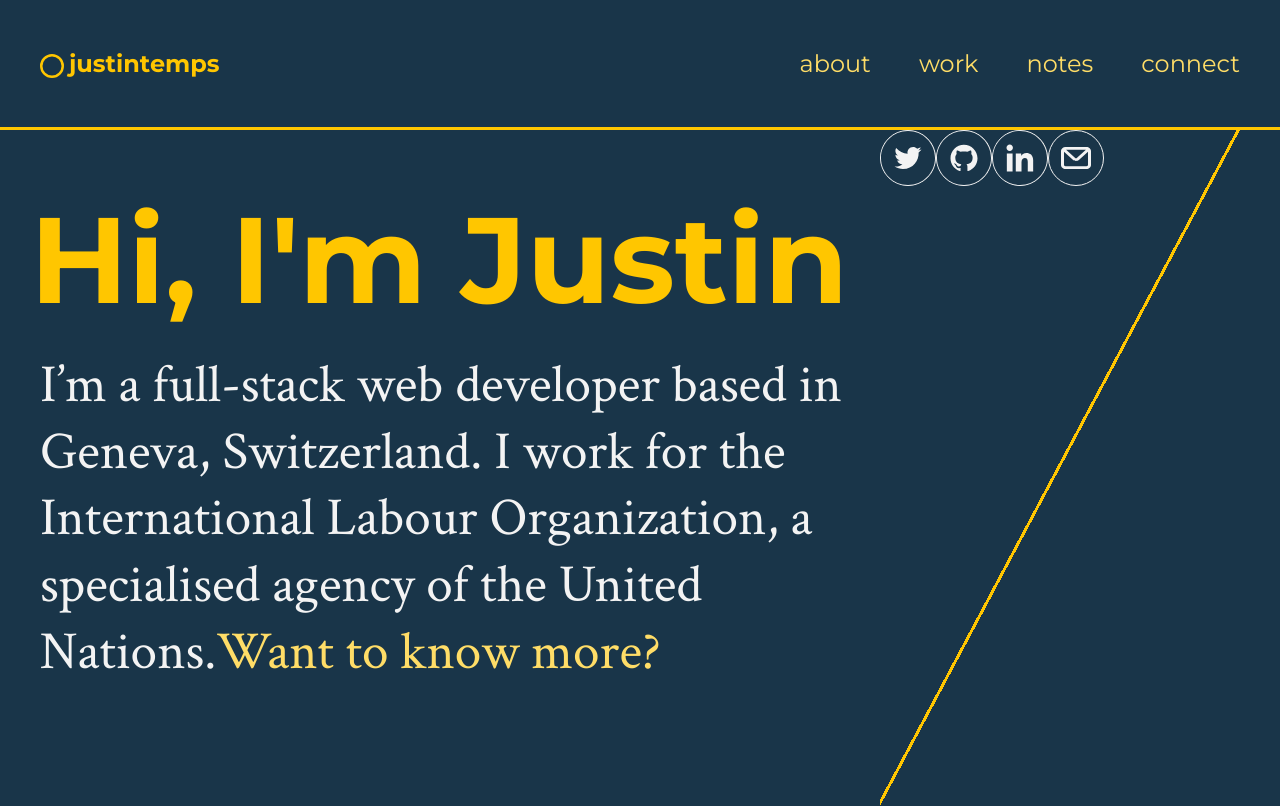
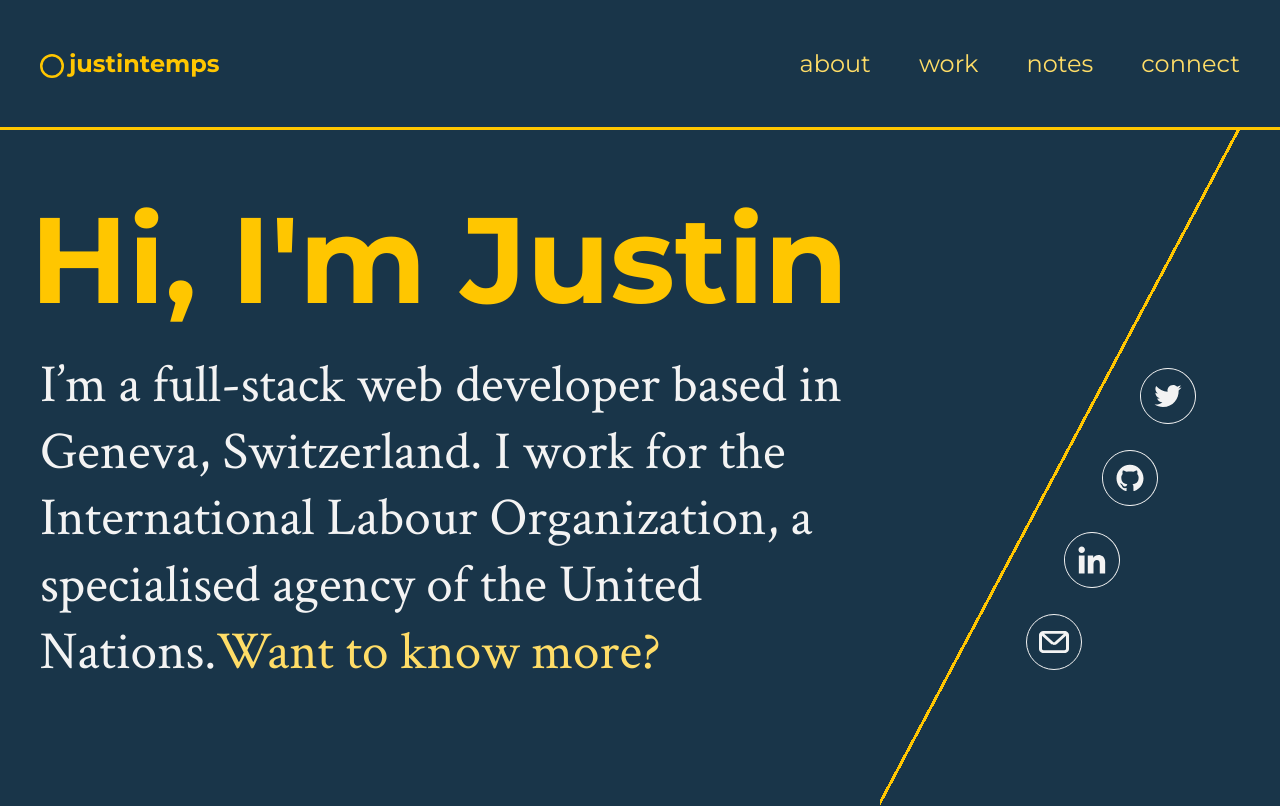
Before and after one commit to justintemps/justintemps, a Next.js app: page / in a window 1280 px wide. Built offline with nearby package versions, Linux system fonts and the light colour scheme.

Commit message:
Add connecticons and display horizontally

```diff
--- a/components/connecticon/index.tsx
+++ b/components/connecticon/index.tsx
@@ -1,41 +1,9 @@
-import styled from "styled-components";
-import Twitter from "./icons/twitter.svg";
-import LinkedIn from "./icons/linkedin.svg";
+import Link from "next/link";
 import Email from "./icons/email.svg";
 import Github from "./icons/github.svg";
-import Link from "next/link";
-
-const Button = styled.a`
-  /* all: unset; */
-  width: 56px;
-  height: 56px;
-  cursor: pointer;
-  display: inline-block;
-
-  svg {
-    width: inherit;
-    height: inherit;
-
-    circle,
-    path {
-      transition: fill 250ms ease, stroke 250ms ease;
-    }
-  }
-
-  &:hover,
-  &:focus {
-    svg {
-      [class*="foreground"] {
-        fill: ${(props) => props.theme.colors.background};
-        stroke: ${(props) => props.theme.colors.background};
-      }
-      [class*="background"] {
-        fill: ${(props) => props.theme.colors.accent};
-      }
-    }
-  }
-`;
-
+import LinkedIn from "./icons/linkedin.svg";
+import Twitter from "./icons/twitter.svg";
+import { Button } from "./styled";
 interface IconProps {
   icon: "twitter" | "linkedin" | "email" | "github";
 }
--- /dev/null
+++ b/components/connecticon/styled.tsx
@@ -0,0 +1,32 @@
+import styled from "styled-components";
+
+export const Button = styled.a`
+  /* all: unset; */
+  width: 56px;
+  height: 56px;
+  cursor: pointer;
+  display: inline-block;
+
+  svg {
+    width: inherit;
+    height: inherit;
+
+    circle,
+    path {
+      transition: fill 250ms ease, stroke 250ms ease;
+    }
+  }
+
+  &:hover,
+  &:focus {
+    svg {
+      [class*="foreground"] {
+        fill: ${(props) => props.theme.colors.background};
+        stroke: ${(props) => props.theme.colors.background};
+      }
+      [class*="background"] {
+        fill: ${(props) => props.theme.colors.accent};
+      }
+    }
+  }
+`;
--- a/components/layout/index.tsx
+++ b/components/layout/index.tsx
@@ -30,6 +30,11 @@ export const Block = styled.div`
 export const Aside = styled.div`
   height: 100%;
   position: relative;
+  display: flex;
+  flex-flow: column;
+  align-items: center;
+  justify-content: flex-start;
+  padding-top: 14.2rem;
 
   &:after {
     pointer-events: none;
@@ -49,3 +54,22 @@ export const Aside = styled.div`
     );`};
   }
 `;
+
+export const Diagonal = styled.div`
+  --offset: 30%;
+  --modifier: 38px;
+  position: relative;
+  margin: 11px 0;
+  &:first-child {
+    left: var(--offset);
+  }
+  &:nth-child(2) {
+    left: calc(var(--offset) - var(--modifier));
+  }
+  &:nth-child(3) {
+    left: calc(var(--offset) - var(--modifier) * 2);
+  }
+  &:nth-child(4) {
+    left: calc(var(--offset) - var(--modifier) * 3);
+  }
+`;
--- a/pages/index.tsx
+++ b/pages/index.tsx
@@ -1,7 +1,14 @@
 import type { NextPage } from "next";
 import Link from "next/link";
 import { Connecticon } from "../components/connecticon";
-import { Page, Container, Grid, Block, Aside } from "../components/layout";
+import {
+  Page,
+  Container,
+  Grid,
+  Block,
+  Aside,
+  Diagonal,
+} from "../components/layout";
 import { Nav } from "../components/nav";
 
 const Home: NextPage = () => {
@@ -23,19 +30,27 @@ const Home: NextPage = () => {
               </p>
             </Block>
             <Aside>
+              <Diagonal>
                 <Connecticon
                   icon="twitter"
                   href="https://www.twitter.com/justintemps"
                 />
+              </Diagonal>
+              <Diagonal>
                 <Connecticon
                   icon="github"
                   href="https://github.com/justintemps"
                 />
+              </Diagonal>
+              <Diagonal>
                 <Connecticon
                   icon="linkedin"
                   href="https://www.linkedin.com/in/justintemps/"
                 />
+              </Diagonal>
+              <Diagonal>
                 <Connecticon icon="email" href="/about" siteLink />
+              </Diagonal>
             </Aside>
           </Grid>
         </Container>
```
Also changed, not shown: components/diagonal/index.tsx (added). Lines whose indentation alone changed are shown as unchanged.
